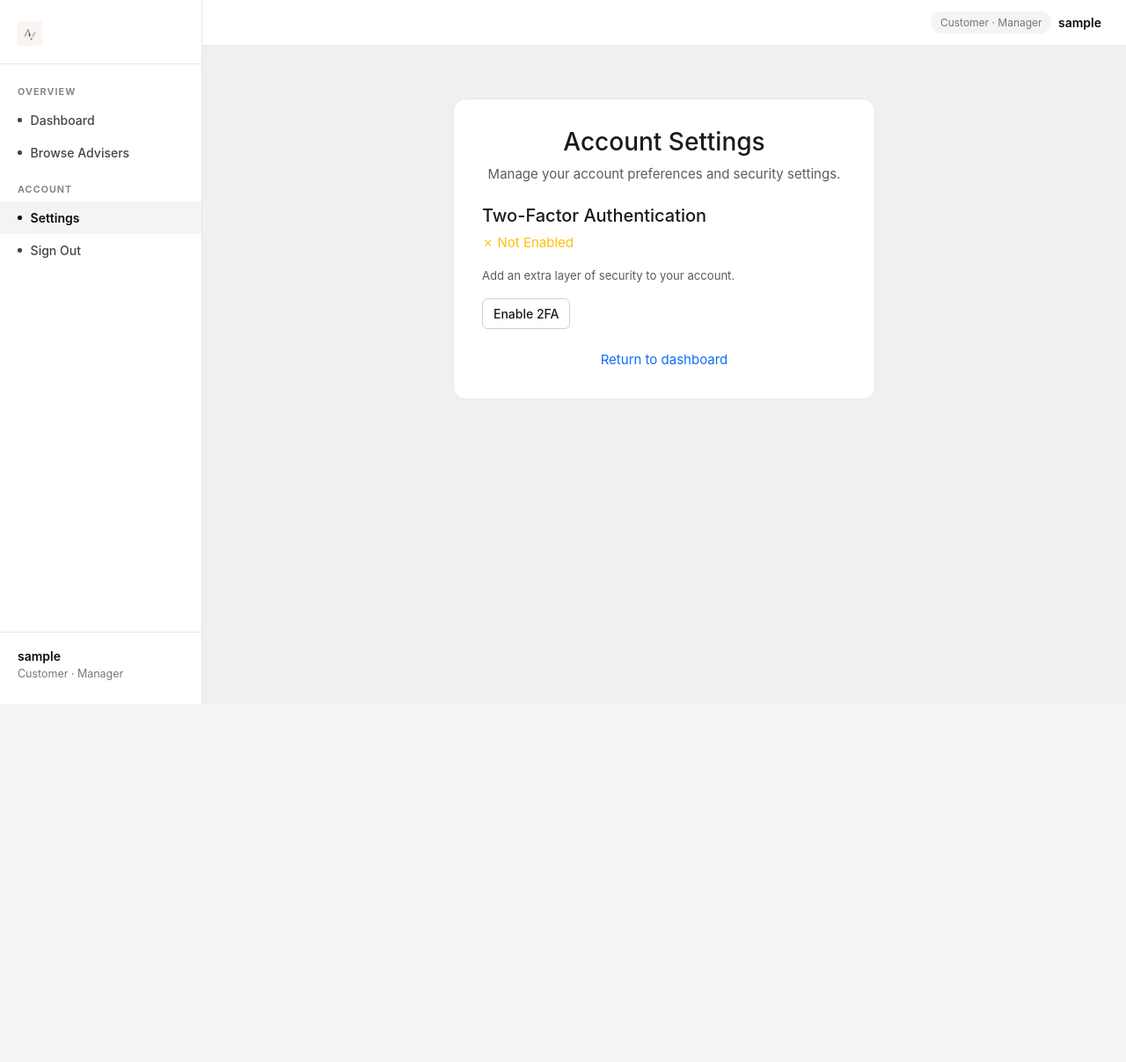
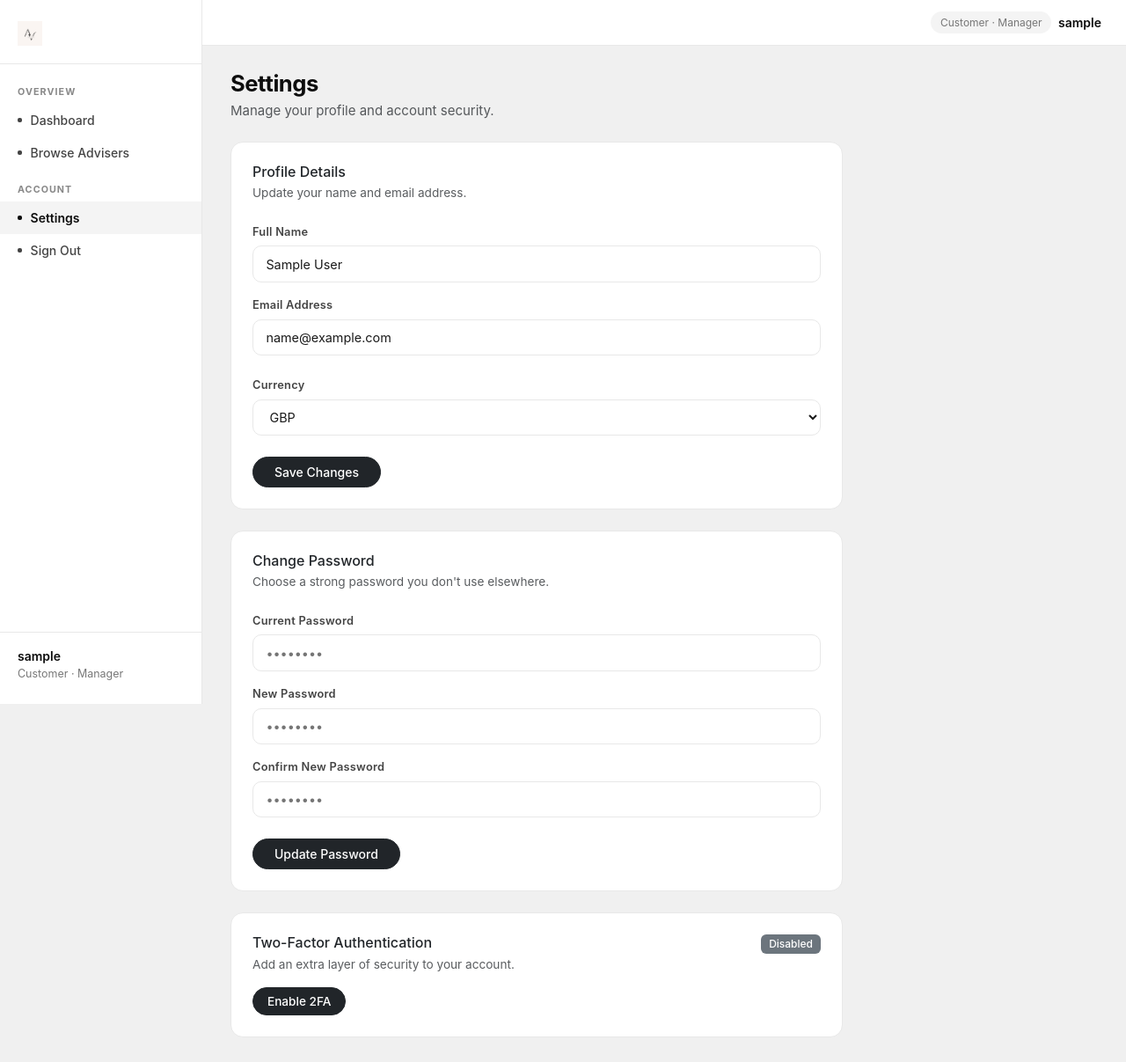
Before and after one commit to OscarPorter/cib-week, a Flask app: page /settings in a window 1280 px wide. Shown: the whole page at 88% size. Before the commit the page ends 773 px from the top, so only its background shows below. Run offline with Flask 3, Linux system fonts and the light colour scheme; the visitor is signed in with stand-in values (Sample User, id 1); data comes from the database, SQL or seed files in the repository.

Commit message:
settings page updated

```diff
--- a/routes.py
+++ b/routes.py
@@ -1150,7 +1150,73 @@ def register_routes(app):
 
         if request.method == 'POST':
             action = request.form.get('action')
-            if action == 'disable_2fa':
+
+            if action == 'update_profile':
+                name  = request.form.get('name', '').strip()
+                email = request.form.get('email', '').strip().lower()
+
+                if not name or not email:
+                    flash('Name and email are required.', 'danger')
+                    return redirect(url_for('settings'))
+
+                # Check email is not already taken by another account
+                if session['role'] == 'adviser':
+                    clash = db.execute(
+                        'SELECT 1 FROM advisers WHERE email = ? AND adviser_id != ?',
+                        (email, session['user_id'])
+                    ).fetchone()
+                else:
+                    clash = db.execute(
+                        'SELECT 1 FROM customers WHERE email = ? AND customer_id != ?',
+                        (email, session['user_id'])
+                    ).fetchone()
+
+                if clash:
+                    flash('That email address is already in use.', 'danger')
+                    return redirect(url_for('settings'))
+
+                if session['role'] == 'adviser':
+                    db.execute('UPDATE advisers SET name = ?, email = ? WHERE adviser_id = ?',
+                               (name, email, session['user_id']))
+                else:
+                    currency = request.form.get('currency', user['currency'])
+                    db.execute('UPDATE customers SET name = ?, email = ?, currency = ? WHERE customer_id = ?',
+                               (name, email, currency, session['user_id']))
+
+                db.commit()
+                session['username'] = name
+                flash('Profile updated successfully.', 'success')
+                return redirect(url_for('settings'))
+
+            elif action == 'change_password':
+                current  = request.form.get('current_password', '')
+                new_pw   = request.form.get('new_password', '')
+                confirm  = request.form.get('confirm_password', '')
+
+                if not check_password_hash(user['password'], current):
+                    flash('Current password is incorrect.', 'danger')
+                    return redirect(url_for('settings'))
+
+                if new_pw != confirm:
+                    flash('New passwords do not match.', 'danger')
+                    return redirect(url_for('settings'))
+
+                if len(new_pw) < 8:
+                    flash('New password must be at least 8 characters.', 'danger')
+                    return redirect(url_for('settings'))
+
+                if session['role'] == 'adviser':
+                    db.execute('UPDATE advisers SET password = ? WHERE adviser_id = ?',
+                               (generate_password_hash(new_pw), session['user_id']))
+                else:
+                    db.execute('UPDATE customers SET password = ? WHERE customer_id = ?',
+                               (generate_password_hash(new_pw), session['user_id']))
+
+                db.commit()
+                flash('Password changed successfully.', 'success')
+                return redirect(url_for('settings'))
+
+            elif action == 'disable_2fa':
                 code = request.form.get('code', '').strip()
                 if user['totp_secret'] and pyotp.TOTP(user['totp_secret']).verify(code, valid_window=1):
                     if session['role'] == 'adviser':
--- a/templates/settings.html
+++ b/templates/settings.html
@@ -1,68 +1,163 @@
 {% extends 'base.html' %}
-{% block title %}Settings - Financial Management{% endblock %}
+{% block title %}Settings — DWK Finance{% endblock %}
+
 {% block body %}
 <main class="container main-content">
-    <div class="auth-wrapper mx-auto">
-        <div class="auth-card">
-            <div class="text-center mb-4">
-                <h1 class="h3">Account Settings</h1>
-                <p class="text-muted">Manage your account preferences and security settings.</p>
+    <div class="row gy-4" style="max-width: 720px;">
+
+        <div class="col-12">
+            <h1 class="page-heading mb-1">Settings</h1>
+            <p class="text-muted mb-0">Manage your profile and account security.</p>
         </div>
 
         {% with messages = get_flashed_messages(with_categories=true) %}
             {% if messages %}
+                <div class="col-12">
                     {% for category, message in messages %}
                         <div class="alert alert-{{ category }} alert-dismissible fade show" role="alert">
-                            <strong>{{ 'Notice' if category == 'info' else category.title() }}:</strong> {{ message }}
-                            <button type="button" class="btn-close" data-bs-dismiss="alert" aria-label="Close"></button>
+                            {{ message }}
+                            <button type="button" class="btn-close" data-bs-dismiss="alert"></button>
                         </div>
                     {% endfor %}
+                </div>
             {% endif %}
         {% endwith %}
 
+        <!-- Profile details -->
+        <div class="col-12">
+            <div class="card card-surface p-4">
+                <h5 class="fw-600 mb-1" style="font-size:1rem;">Profile Details</h5>
+                <p class="text-muted mb-4" style="font-size:0.85rem;">Update your name and email address.</p>
+
+                <form method="post" novalidate>
+                    <input type="hidden" name="action" value="update_profile">
+
+                    <div class="mb-3">
+                        <label class="auth-field-label" for="name">Full Name</label>
+                        <input id="name" name="name" type="text" class="auth-input"
+                               value="{{ user['name'] }}" required>
+                    </div>
+
                     <div class="mb-4">
-                <h5>Two-Factor Authentication</h5>
+                        <label class="auth-field-label" for="email">Email Address</label>
+                        <input id="email" name="email" type="email" class="auth-input"
+                               value="{{ user['email'] }}" required>
+                    </div>
+
+                    {% if session.get('role') == 'customer' %}
+                    <div class="mb-4">
+                        <label class="auth-field-label" for="currency">Currency</label>
+                        <select id="currency" name="currency" class="auth-input">
+                            {% for code in ['GBP', 'USD', 'EUR', 'JPY', 'CAD', 'AUD'] %}
+                                <option value="{{ code }}" {% if user['currency'] == code %}selected{% endif %}>{{ code }}</option>
+                            {% endfor %}
+                        </select>
+                    </div>
+                    {% endif %}
+
+                    <button type="submit" class="btn btn-dark px-4" style="border-radius: var(--radius-pill); font-size:0.875rem;">
+                        Save Changes
+                    </button>
+                </form>
+            </div>
+        </div>
+
+        <!-- Change password -->
+        <div class="col-12">
+            <div class="card card-surface p-4">
+                <h5 class="fw-600 mb-1" style="font-size:1rem;">Change Password</h5>
+                <p class="text-muted mb-4" style="font-size:0.85rem;">Choose a strong password you don't use elsewhere.</p>
+
+                <form method="post" novalidate>
+                    <input type="hidden" name="action" value="change_password">
+
+                    <div class="mb-3">
+                        <label class="auth-field-label" for="current_password">Current Password</label>
+                        <input id="current_password" name="current_password" type="password"
+                               class="auth-input" placeholder="••••••••" required autocomplete="current-password">
+                    </div>
+
+                    <div class="mb-3">
+                        <label class="auth-field-label" for="new_password">New Password</label>
+                        <input id="new_password" name="new_password" type="password"
+                               class="auth-input" placeholder="••••••••" required autocomplete="new-password">
+                    </div>
+
+                    <div class="mb-4">
+                        <label class="auth-field-label" for="confirm_password">Confirm New Password</label>
+                        <input id="confirm_password" name="confirm_password" type="password"
+                               class="auth-input" placeholder="••••••••" required autocomplete="new-password">
+                    </div>
+
+                    <button type="submit" class="btn btn-dark px-4" style="border-radius: var(--radius-pill); font-size:0.875rem;">
+                        Update Password
+                    </button>
+                </form>
+            </div>
+        </div>
+
+        <!-- Two-factor authentication -->
+        <div class="col-12">
+            <div class="card card-surface p-4">
+                <div class="d-flex justify-content-between align-items-start">
+                    <div>
+                        <h5 class="fw-600 mb-1" style="font-size:1rem;">Two-Factor Authentication</h5>
                         {% if user.is_2fa_enabled %}
-                    <p class="text-success">✓ Enabled</p>
-                    <p class="small text-muted">Your account is protected with two-factor authentication.</p>
-                    <button type="button" class="btn btn-outline-danger" data-bs-toggle="modal" data-bs-target="#disable2faModal">Disable 2FA</button>
+                            <p class="text-muted mb-0" style="font-size:0.85rem;">Your account is protected with an authenticator app.</p>
                         {% else %}
-                    <p class="text-warning">✗ Not Enabled</p>
-                    <p class="small text-muted">Add an extra layer of security to your account.</p>
-                    <a href="{{ url_for('setup_2fa') }}" class="btn btn-outline-primary">Enable 2FA</a>
+                            <p class="text-muted mb-0" style="font-size:0.85rem;">Add an extra layer of security to your account.</p>
                         {% endif %}
                     </div>
+                    <span class="badge {% if user.is_2fa_enabled %}bg-success{% else %}bg-secondary{% endif %} ms-3" style="font-size:0.75rem; padding: 0.4em 0.75em;">
+                        {{ 'Enabled' if user.is_2fa_enabled else 'Disabled' }}
+                    </span>
+                </div>
 
-            <!-- Modal for disabling 2FA -->
-            <div class="modal fade" id="disable2faModal" tabindex="-1" aria-labelledby="disable2faModalLabel" aria-hidden="true">
+                <div class="mt-3">
+                    {% if user.is_2fa_enabled %}
+                        <button type="button" class="btn btn-outline-danger btn-sm px-3"
+                                style="border-radius: var(--radius-pill); font-size:0.85rem;"
+                                data-bs-toggle="modal" data-bs-target="#disable2faModal">
+                            Disable 2FA
+                        </button>
+                    {% else %}
+                        <a href="{{ url_for('setup_2fa') }}"
+                           class="btn btn-dark btn-sm px-3"
+                           style="border-radius: var(--radius-pill); font-size:0.85rem;">
+                            Enable 2FA
+                        </a>
+                    {% endif %}
+                </div>
+            </div>
+        </div>
+
+    </div>
+</main>
+
+<!-- Disable 2FA modal -->
+<div class="modal fade" id="disable2faModal" tabindex="-1" aria-hidden="true">
     <div class="modal-dialog">
-                    <div class="modal-content">
-                        <div class="modal-header">
-                            <h5 class="modal-title" id="disable2faModalLabel">Disable Two-Factor Authentication</h5>
-                            <button type="button" class="btn-close" data-bs-dismiss="modal" aria-label="Close"></button>
+        <div class="modal-content" style="border-radius: var(--radius-lg); border: 1px solid var(--clr-gray-200);">
+            <div class="modal-header border-0 pb-0">
+                <h5 class="modal-title fw-bold">Disable Two-Factor Authentication</h5>
+                <button type="button" class="btn-close" data-bs-dismiss="modal"></button>
             </div>
             <form method="post">
-                            <div class="modal-body">
-                                <p>Enter your current authentication code to confirm disabling 2FA:</p>
+                <div class="modal-body pt-2">
+                    <p class="text-muted" style="font-size:0.9rem;">Enter your current authentication code to confirm.</p>
                     <input type="hidden" name="action" value="disable_2fa">
-                                <div class="mb-3">
-                                    <label for="code" class="form-label">Authentication Code</label>
-                                    <input id="code" name="code" type="text" class="form-control" placeholder="123456" required autocomplete="one-time-code">
+                    <label class="auth-field-label" for="code">Authentication Code</label>
+                    <input id="code" name="code" type="text" class="auth-input"
+                           placeholder="123456" inputmode="numeric" maxlength="6" autocomplete="one-time-code">
                 </div>
-                            </div>
-                            <div class="modal-footer">
-                                <button type="button" class="btn btn-secondary" data-bs-dismiss="modal">Cancel</button>
-                                <button type="submit" class="btn btn-danger">Disable 2FA</button>
+                <div class="modal-footer border-0 pt-0">
+                    <button type="button" class="btn btn-secondary btn-sm px-3"
+                            style="border-radius: var(--radius-pill);" data-bs-dismiss="modal">Cancel</button>
+                    <button type="submit" class="btn btn-danger btn-sm px-3"
+                            style="border-radius: var(--radius-pill);">Disable 2FA</button>
                 </div>
             </form>
         </div>
     </div>
 </div>
-
-            <div class="mt-4 text-center">
-                <a href="{{ url_for('index') }}" class="text-decoration-none">Return to dashboard</a>
-            </div>
-        </div>
-    </div>
-</main>
 {% endblock %}
```
Lines whose indentation alone changed are shown as unchanged.
